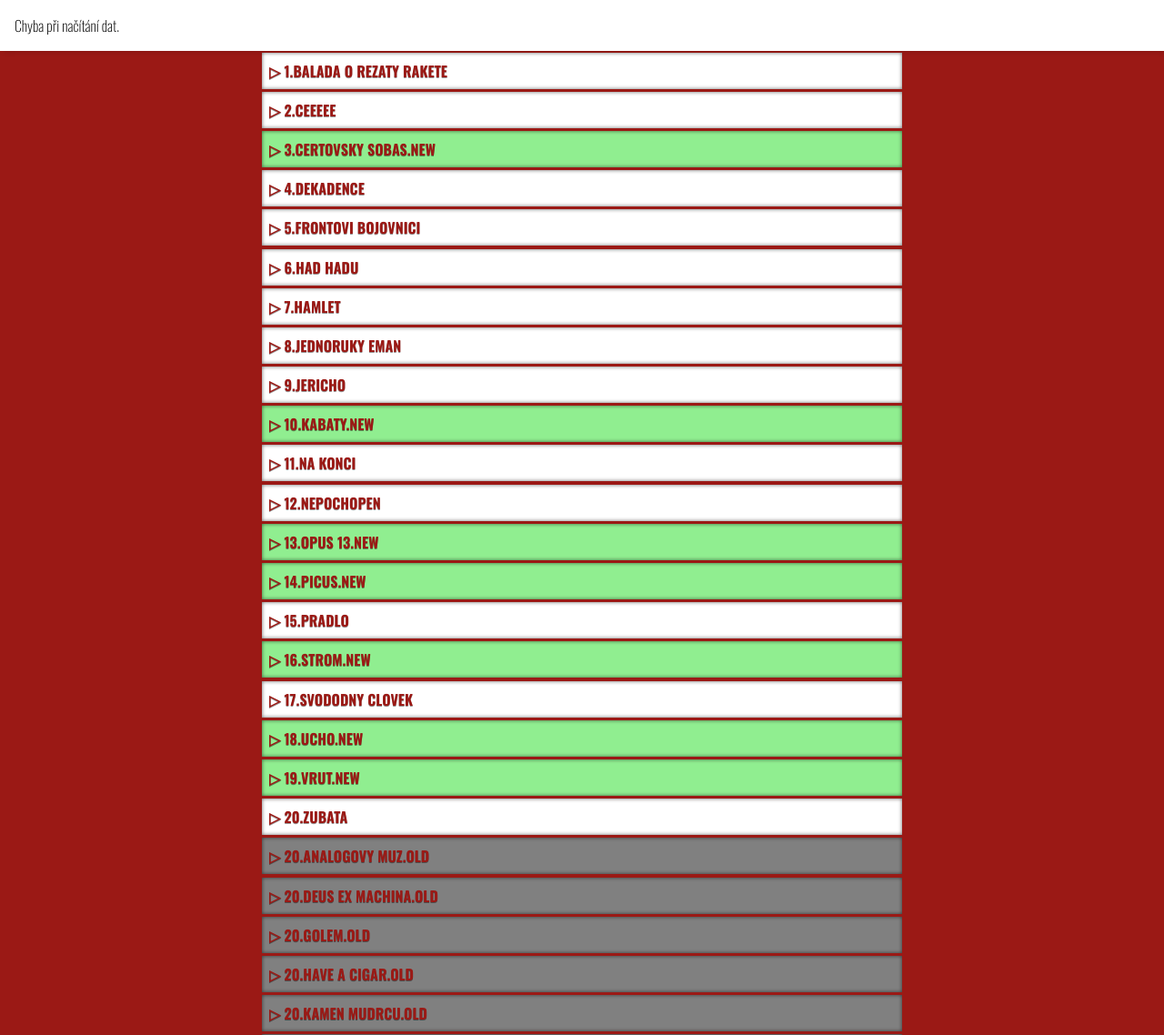
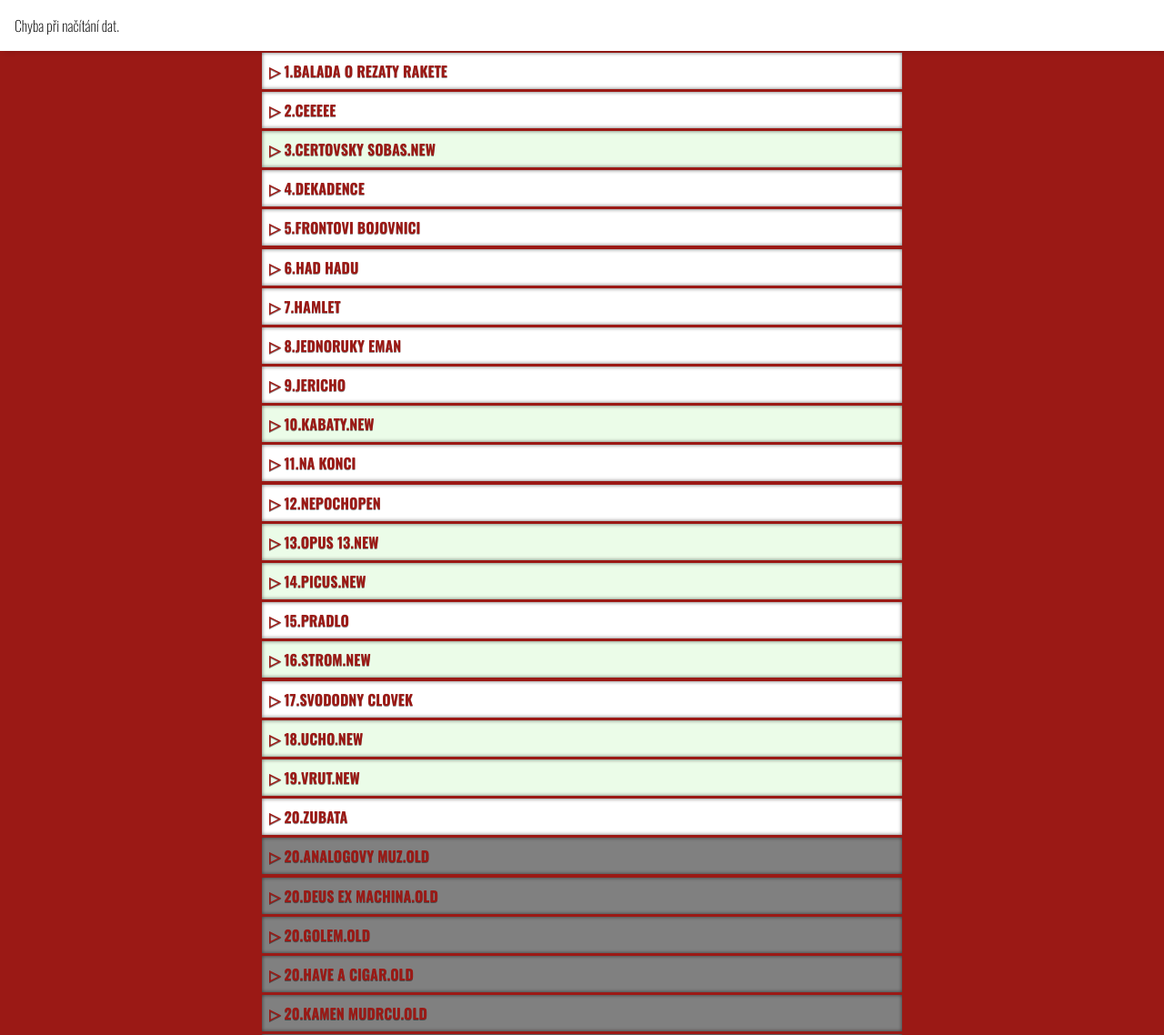
Before and after one commit to juhyxx/www.rezatyrakety.cz, a PHP site: page /demo/index.php in a window 1280 px wide. Shown: the top 1138 px of the page at 91% size. Run offline with PHP 8.4, Linux system fonts and the light colour scheme; data that the repository does not hold is empty.

Commit message:
improvements

```diff
--- a/demo/index.php
+++ b/demo/index.php
@@ -59,7 +59,7 @@
             }
 
             &.new {
-                background-color: lightgreen;
+                background-color:rgb(235, 252, 232);
             }
 
             &.selected {
```
